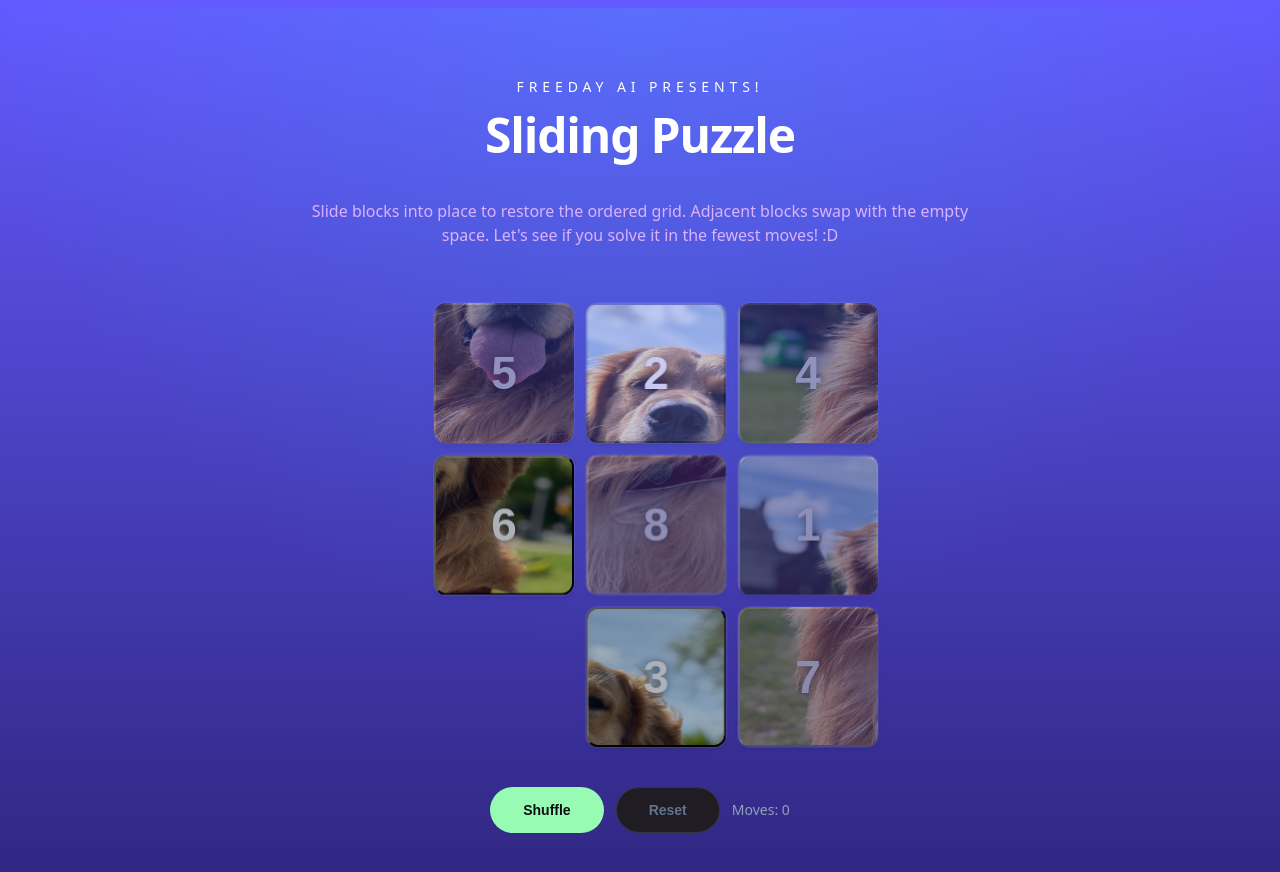
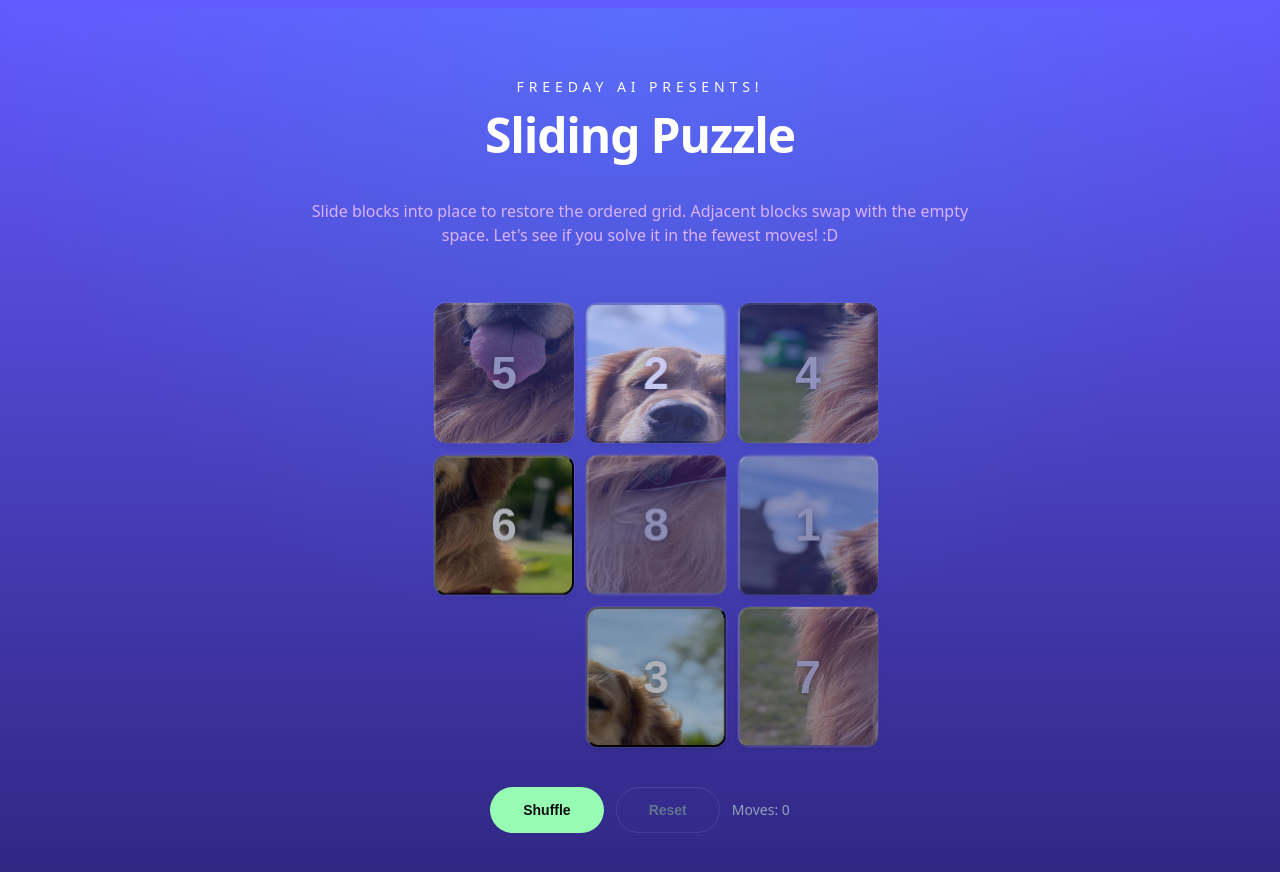
Before and after one commit to mehrismore/sliding-puzzle, a React (Vite) app: page / in a window 1280 px wide. Shown: the top 872 px of the page. Built offline with nearby package versions, Linux system fonts and the light colour scheme.

Commit message:
polish buttons

```diff
--- a/src/Puzzle.tsx
+++ b/src/Puzzle.tsx
@@ -123,7 +123,7 @@ const Puzzle: React.FC = () => {
         <button
           type="button"
           onClick={shuffleBoard}
-          className="rounded-full border border-transparent bg-[#97fbb4] px-8 py-3 text-sm font-bold text-[#0e0e0e] transition hover:bg-[#3d00ff] hover:text-white focus-visible:outline focus-visible:outline-2 focus-visible:outline-offset-2 focus-visible:outline-[#635aff]"
+          className="rounded-full border border-transparent bg-[#97fbb4] px-8 py-3 text-sm font-bold text-[#0e0e0e] transition hover:bg-black hover:text-white focus-visible:outline focus-visible:outline-2 focus-visible:outline-offset-2 focus-visible:outline-[#635aff]"
         >
           Shuffle
         </button>
@@ -131,7 +131,7 @@ const Puzzle: React.FC = () => {
           type="button"
           onClick={resetBoard}
           disabled={moves === 0}
-          className="rounded-full border border-white bg-[#0e0e0e] px-8 py-3 text-sm font-bold text-white transition hover:bg-[#3d00ff] focus-visible:outline focus-visible:outline-2 focus-visible:outline-offset-2 focus-visible:outline-[#635aff] hover:border-[#635aff] hover:text-white disabled:cursor-not-allowed disabled:border-white/10 disabled:bg-[#1f1d23] disabled:text-slate-500 disabled:hover:bg-[#1f1d23] disabled:hover:text-slate-500"
+          className="rounded-full border border-white bg-transparent px-8 py-3 text-sm font-bold text-white transition hover:bg-black focus-visible:outline focus-visible:outline-2 focus-visible:outline-offset-2 focus-visible:outline-[#635aff] hover:border-[#635aff] hover:text-white disabled:cursor-not-allowed disabled:border-white/10 disabled:bg-transparent disabled:text-slate-500 disabled:hover:bg-transparent disabled:hover:text-slate-500"
         >
           Reset
         </button>
```
